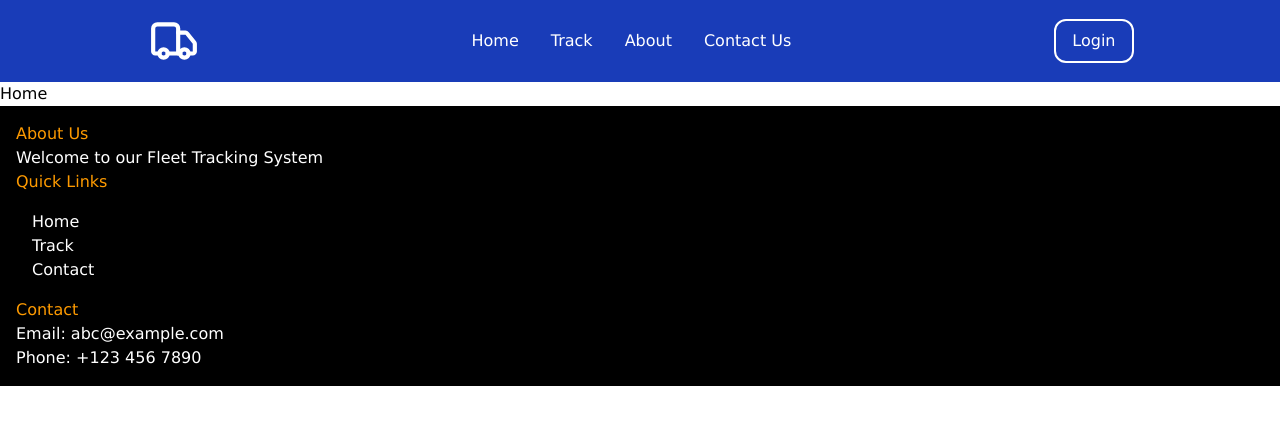
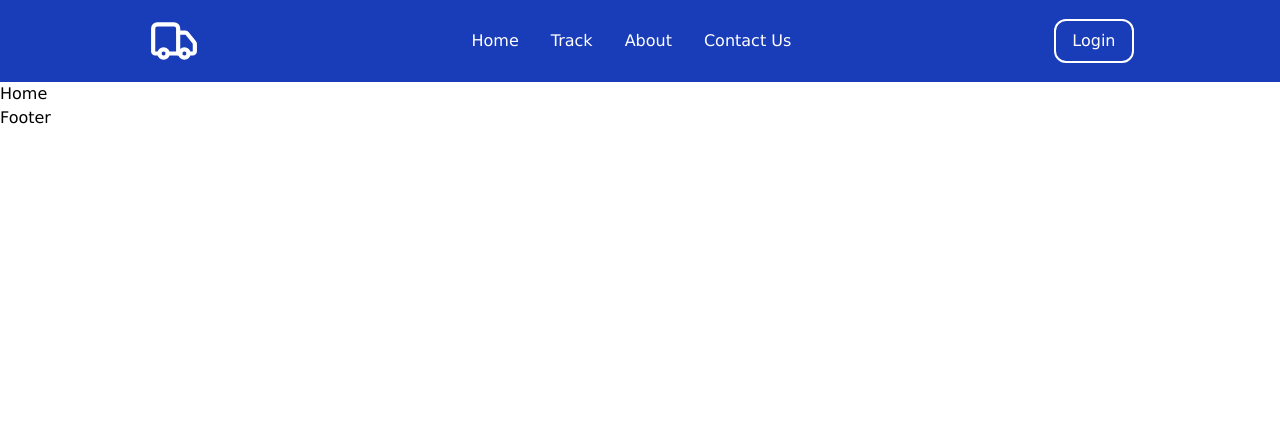
Before and after one commit to Ragu162004/Fleet_Tracking_CMS, a React (Vite) app in the folder client/: page / in a window 1280 px wide. Shown: the top 424 px of the page. Built offline with nearby package versions, Linux system fonts and the light colour scheme.

Commit message:
Added the header

```diff
--- a/client/src/components/common/footer.jsx
+++ b/client/src/components/common/footer.jsx
@@ -1,32 +1,9 @@
 import React from 'react'
-//import './footer.css'
 
-function footer() {
+const Footer = () => {
   return (
-
-  <footer className="bg-black text-white p-4 d-flex justify-space-between font-size-14 font-family: Arial mb-0 position-relative">
-  <div className="w-0.3">
-    <h3 className="mb-0.3 text-amber-500">About Us</h3>
-    <p>Welcome to our Fleet Tracking System</p>
-
-  </div>
-  <div className="w-0.3">
-    <h3 className="mb-0.1 text-amber-500 ">Quick Links</h3>
-    <ul className="p-4">
-      <li><a href="#">Home</a></li>
-      <li><a href="#">Track</a></li>
-      <li><a href="#">Contact</a></li>
-    </ul>
-  </div>
-  <div className="w-0.3">
-    <h3 className="mb-0.1 text-amber-500">Contact</h3>
-    <p>Email: abc@example.com</p>
-    <p>Phone: +123 456 7890</p>
-  </div>
-</footer>
-
-
-
+    <div>Footer</div>
   )
 }
-export default footer;
+
+export default Footer
--- a/client/src/components/common/header.jsx
+++ b/client/src/components/common/header.jsx
@@ -11,10 +11,10 @@ const Header = () => {
                 <p className='text-2xl'></p>
             </div>
             <ul className='flex gap-8'>
-                <li>home</li>
-                <li>track</li>
-                <li>about</li>
-                <li>contact us</li>
+                <Link to={"/"}><li>home</li></Link>
+                <Link to={"/track"}><li>track</li></Link>
+                <Link to={"/about"}><li>about</li></Link>
+                <Link to={"/contact-us"}><li>contact us</li></Link>
             </ul>
             <Link className='px-4 py-2 outline-2 hover:bg-fuchsia-50 hover:text-black rounded-[10px]'>Login</Link>
         </div>
```
Also changed, not shown: client/src/components/common/footer.css (deleted, +0 -37 lines).
